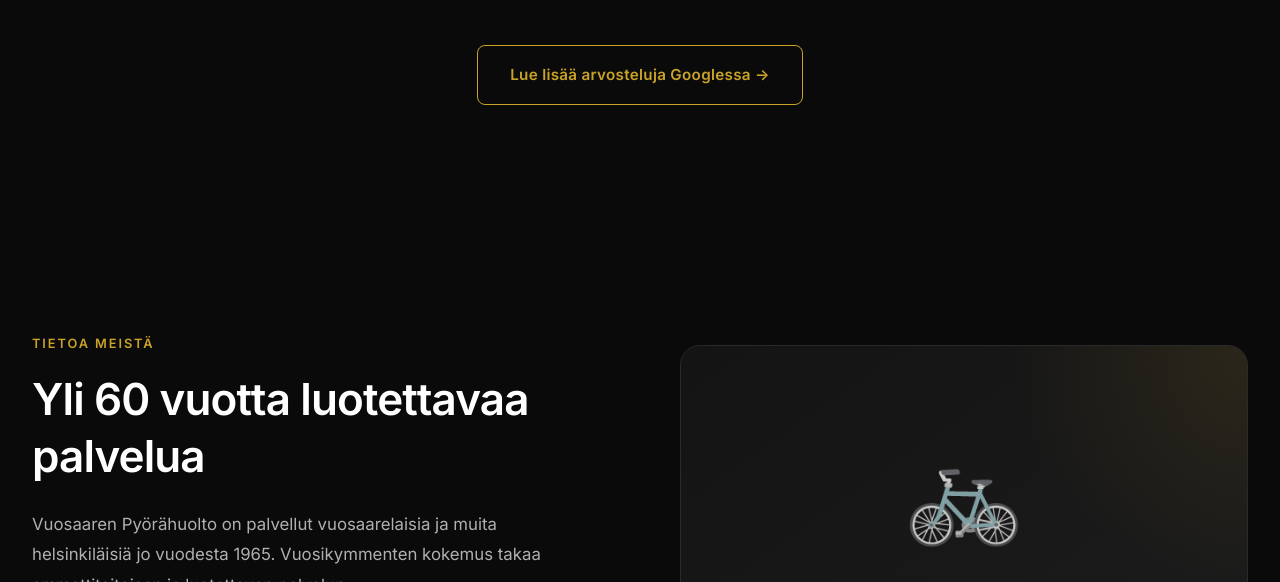
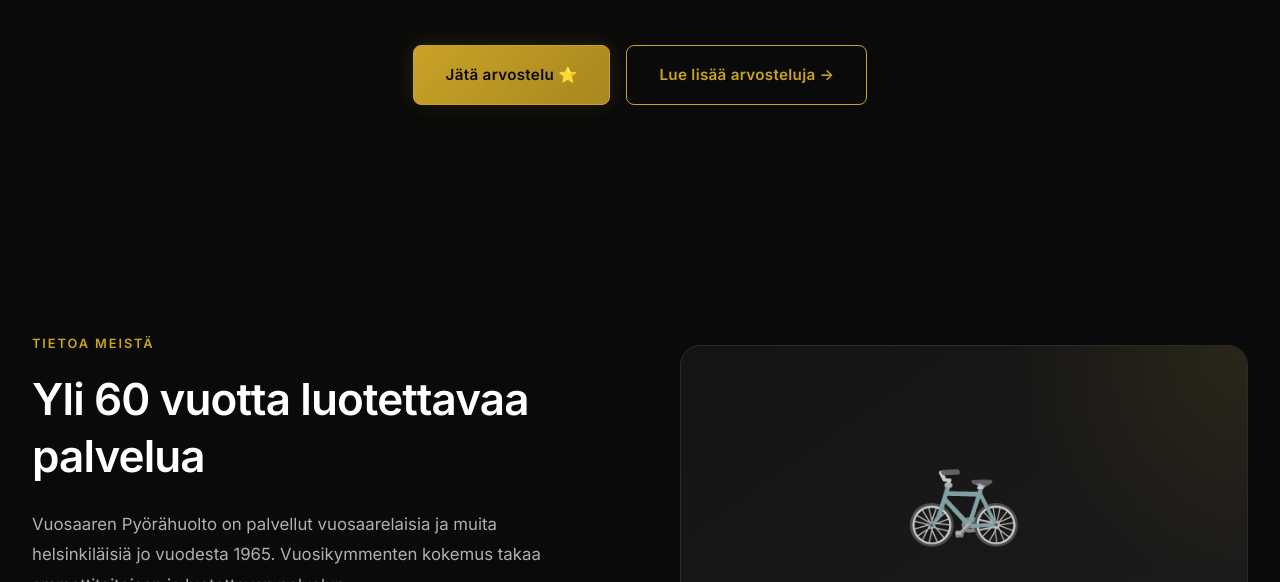
Before and after one commit to Handleri655/vuosaaren_pyorahuolto, a plain HTML site: page index.html in a window 1280 px wide. Shown: the part 4379-4961 px from the top of the page. Drawn offline with nearby package versions, Linux system fonts and the light colour scheme.

Commit message:
Lisatty Jata arvostelu -nappi
Co-authored-by: Cursor <cursoragent@cursor.com>

```diff
--- a/index.html
+++ b/index.html
@@ -280,8 +280,11 @@
                 </div>
             </div>
             <div class="reviews-cta">
+                <a href="https://search.google.com/local/writereview?placeid=ChIJs0fJnBAPkEYRwQLggnCwuswresult" target="_blank" rel="noopener" class="btn btn-primary">
+                    Jätä arvostelu ⭐
+                </a>
                 <a href="https://www.google.com/search?q=Vuosaaren+Py%C3%B6r%C3%A4huolto+Arvostelut" target="_blank" rel="noopener" class="btn btn-outline">
-                    Lue lisää arvosteluja Googlessa →
+                    Lue lisää arvosteluja →
                 </a>
             </div>
         </div>
--- a/styles.css
+++ b/styles.css
@@ -752,7 +752,10 @@ section {
 }
 
 .reviews-cta {
-    text-align: center;
+    display: flex;
+    justify-content: center;
+    gap: 1rem;
+    flex-wrap: wrap;
     margin-top: 3rem;
 }
 
```
